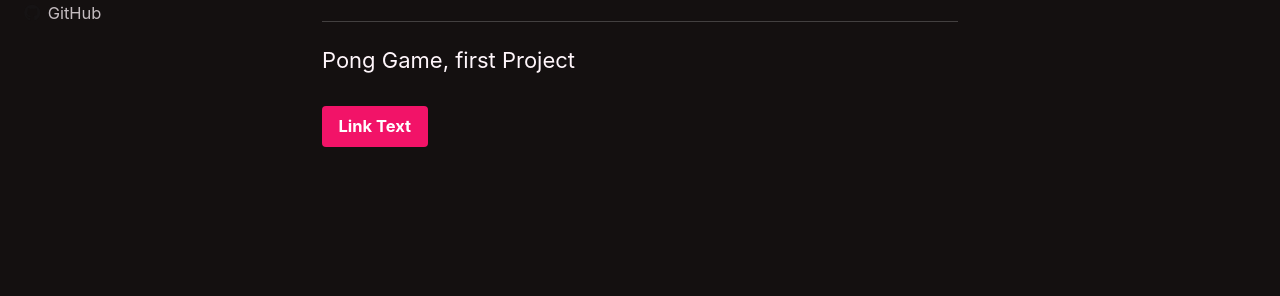
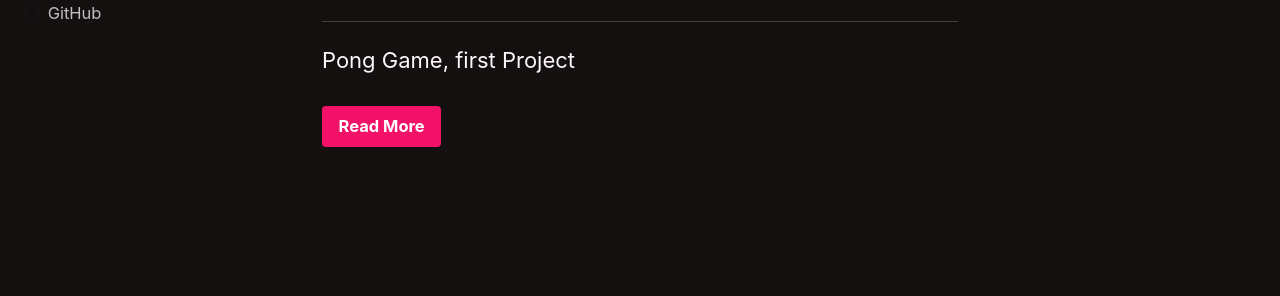
Before and after one commit to artegful/artegful.github.io, a Jekyll site: the page built from _pages/portfolio.md, in a window 1280 px wide. Shown: the part 244-540 px from the top of the page. Built offline with Jekyll 4.4.1, drawn with Linux system fonts in a browser that asks for light colours; cached includes are drawn as plain includes.

Commit message:
Changed button

```diff
--- a/_pages/portfolio.md
+++ b/_pages/portfolio.md
@@ -18,5 +18,5 @@ author_profile: true
   <h2>{{ post.title }}</h2>
   <hr/>
   <p>{{ post.excerpt }}</p>
-  <a href="{{ post.url }}" class="btn btn--primary">Link Text</a>
+  <a href="{{ post.url }}" class="btn btn--primary">Read More</a>
 {% endfor %}
```
